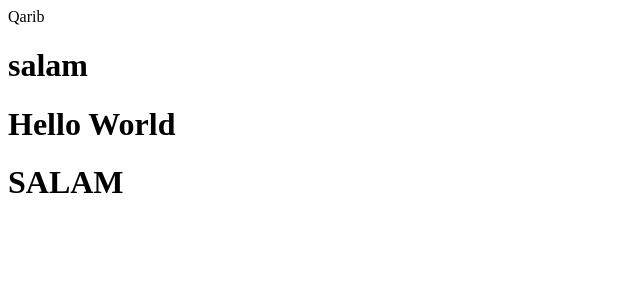
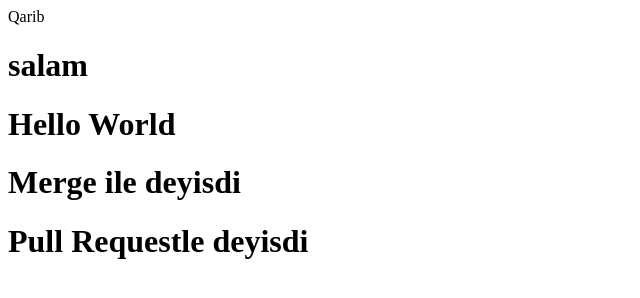
Before and after one commit to safaroww/demo-project, a plain HTML site: page Qarib.html in a window 1280 px wide. Shown: the whole page, without its empty margins (0-640 px from the left). Drawn offline with Linux system fonts and the light colour scheme.

Commit message:
Merge ile edildi

```diff
--- a/Qarib.html
+++ b/Qarib.html
@@ -10,6 +10,7 @@
     <div>Qarib</div>
     <h1>salam</h1>
     <h1>Hello World</h1>
-    <h1>SALAM</h1>
+    <h1>Merge ile deyisdi</h1>
+    <h1>Pull Requestle deyisdi</h1>
 </body>
 </html>
```
